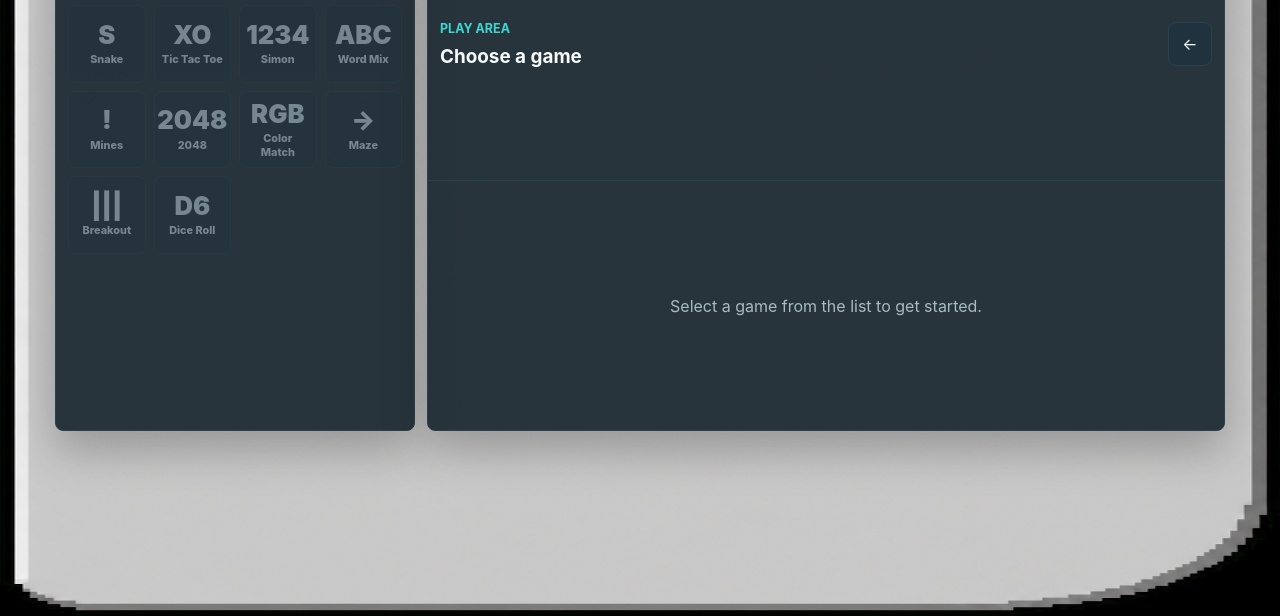
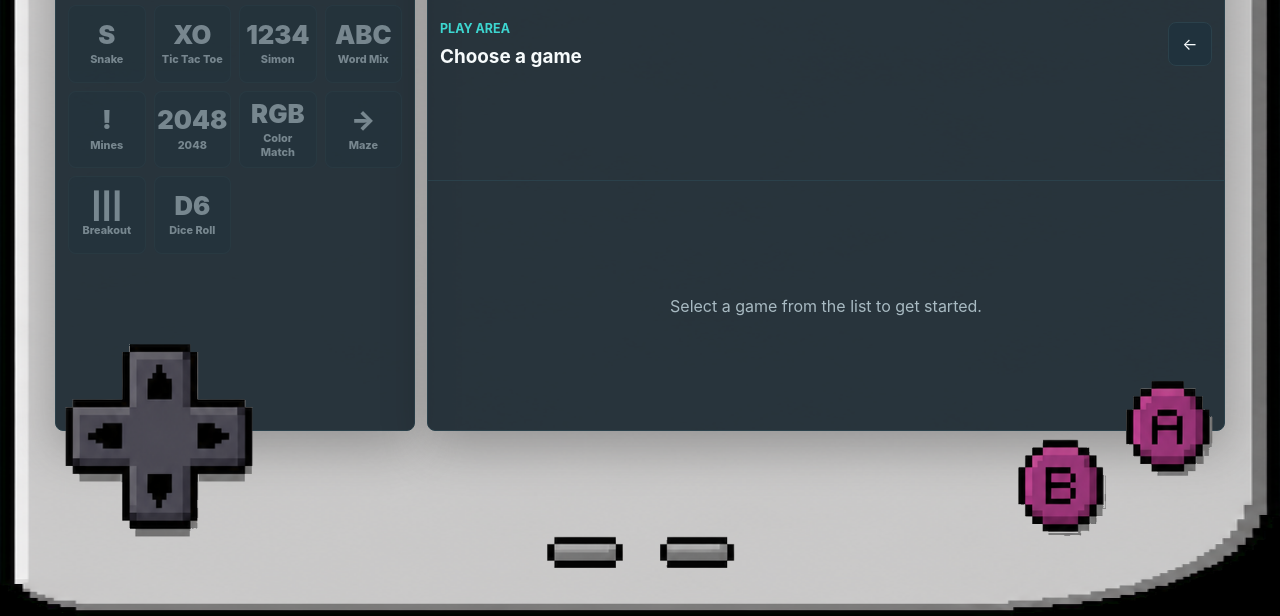
Before and after one commit to jasonanorris/minigames, a website with bundled scripts: page index.html in a window 1280 px wide. Shown: the part 184-800 px from the top of the page. Built offline with nearby package versions, Linux system fonts and the light colour scheme.

Commit message:
Add launcher controller artwork for v0.29

```diff
--- a/assets/css/styles.css
+++ b/assets/css/styles.css
@@ -54,6 +54,7 @@ body:not(.is-playing) {
 }
 
 body:not(.is-playing) .app-shell {
+  position: relative;
   width: 100vw;
   height: 100dvh;
   min-height: 100dvh;
@@ -65,6 +66,44 @@ body:not(.is-playing) .app-shell {
 
 body:not(.is-playing) .app-header h1 {
   color: #000;
+}
+
+.launcher-controls {
+  display: none;
+}
+
+body:not(.is-playing) .launcher-controls {
+  display: block;
+  pointer-events: none;
+}
+
+.launcher-control {
+  position: absolute;
+  z-index: 1;
+  display: block;
+  height: auto;
+  object-fit: contain;
+  user-select: none;
+  -webkit-user-drag: none;
+}
+
+.launcher-dpad {
+  bottom: calc(3.5dvh + 50px);
+  left: 5vw;
+  width: clamp(76px, 22vw, 190px);
+}
+
+.launcher-startselect {
+  bottom: 5.5dvh;
+  left: 50%;
+  width: clamp(90px, 22vw, 190px);
+  transform: translateX(-50%);
+}
+
+.launcher-buttons {
+  right: 5vw;
+  bottom: calc(3.5dvh + 50px);
+  width: clamp(84px, 23vw, 200px);
 }
 
 body::-webkit-scrollbar,
--- a/assets/js/version.js
+++ b/assets/js/version.js
@@ -1 +1 @@
-export const APP_VERSION = "0.28";
+export const APP_VERSION = "0.29";
--- a/index.html
+++ b/index.html
@@ -49,6 +49,12 @@
           </div>
         </section>
       </main>
+
+      <div class="launcher-controls" aria-hidden="true">
+        <img class="launcher-control launcher-dpad" src="assets/images/dpad.png" alt="">
+        <img class="launcher-control launcher-startselect" src="assets/images/startselect.png" alt="">
+        <img class="launcher-control launcher-buttons" src="assets/images/buttons.png" alt="">
+      </div>
     </div>
   </body>
 </html>
--- a/package.json
+++ b/package.json
@@ -1,6 +1,6 @@
 {
   "name": "minigames",
-  "version": "0.28.0",
+  "version": "0.29.0",
   "private": true,
   "description": "A small, privacy-friendly PWA collection of mini games.",
   "scripts": {
--- a/sw.js
+++ b/sw.js
@@ -1,4 +1,4 @@
-const CACHE_NAME = "minigames-app-v0.28";
+const CACHE_NAME = "minigames-app-v0.29";
 
 const APP_SHELL = [
   "./",
@@ -13,6 +13,9 @@ const APP_SHELL = [
   "assets/js/games/memory-grid.js",
   "assets/js/games/quick-math.js",
   "assets/images/retroHandheld3.png",
+  "assets/images/dpad.png",
+  "assets/images/startselect.png",
+  "assets/images/buttons.png",
   "assets/icons/icon.svg",
   "assets/icons/apple-touch-icon.png",
   "assets/icons/icon-192.png",
```
Also changed, not shown: assets/images/buttons.png (added), assets/images/dpad.png (added), assets/images/startselect.png (added), 1 other file.
